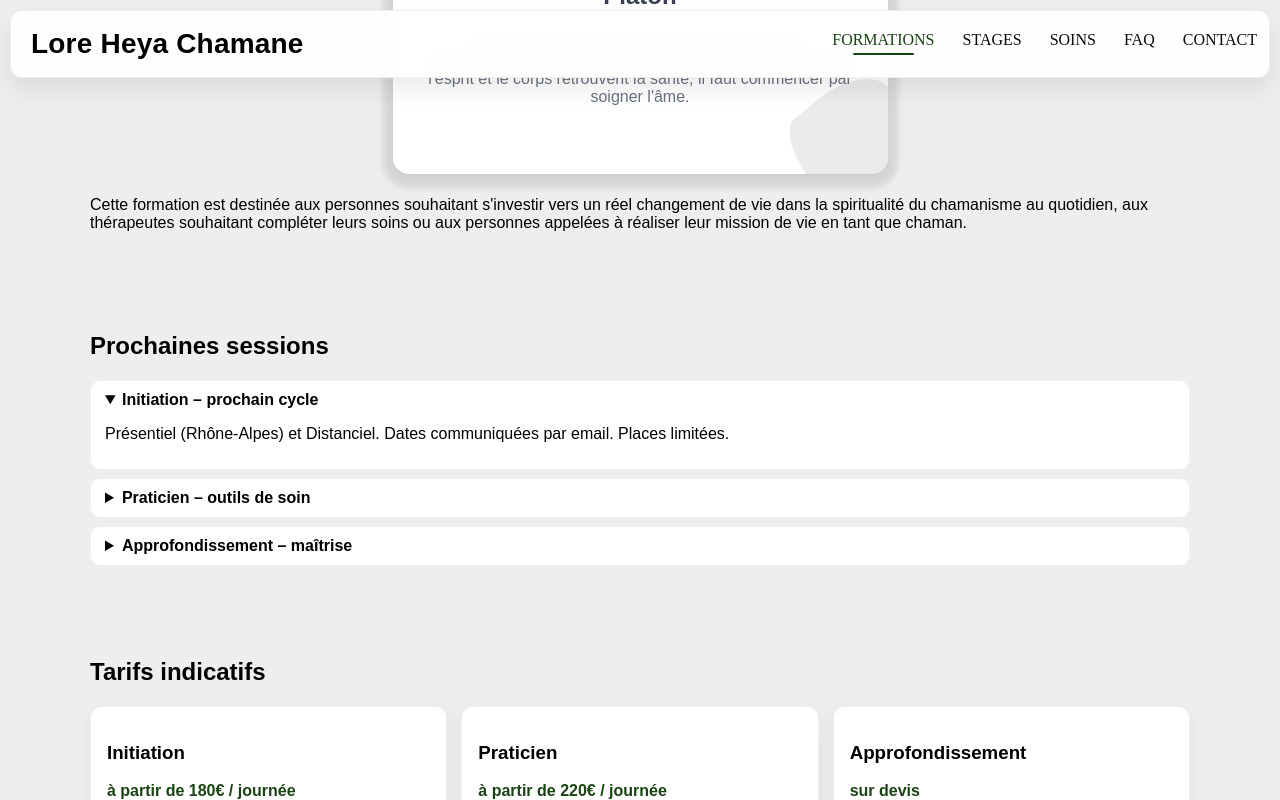
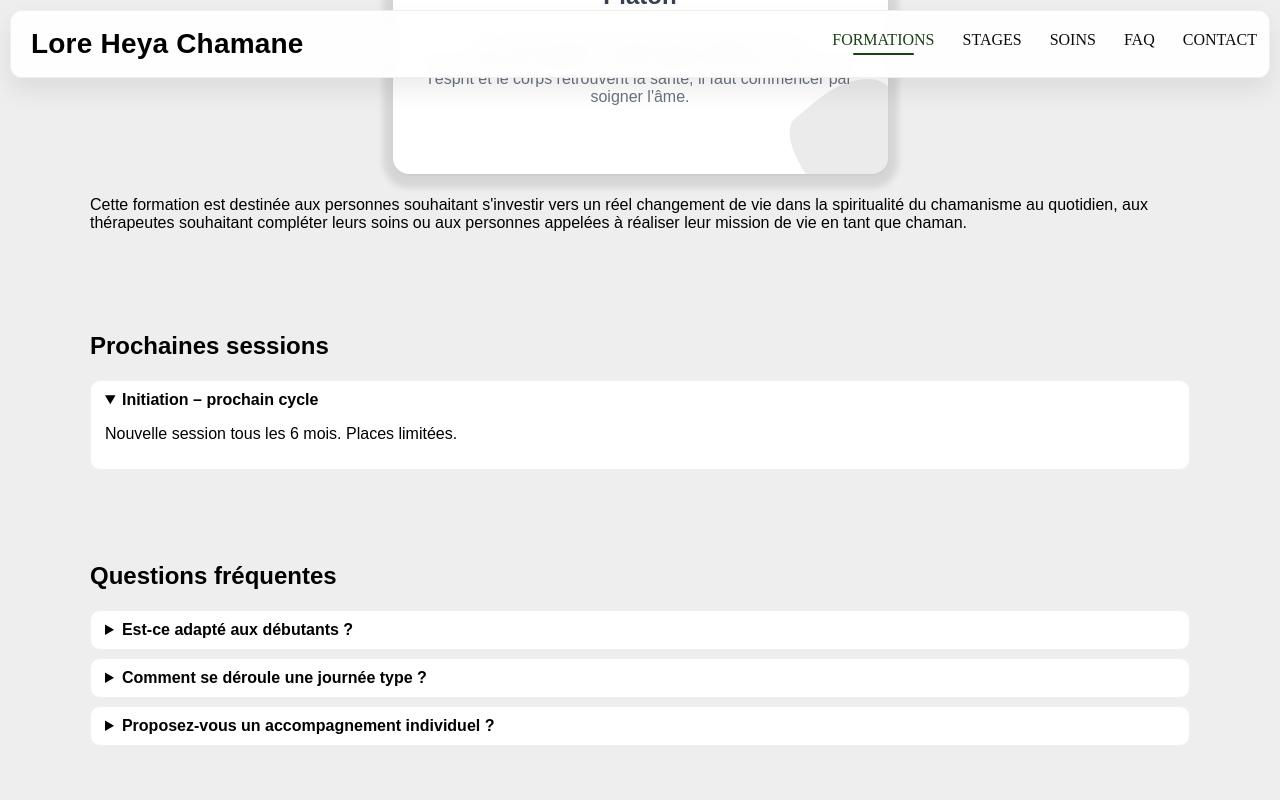
Before and after one commit to este0207/LoreHeya-WebSite, a Next.js app: page /formations in a window 1280 px wide. Both pictures are taken after a click on the heading "Initiation – prochain cycle". Shown: the part 4243-5043 px from the top of the page. Built offline with nearby package versions, Linux system fonts and the light colour scheme; a web font is replaced by a local one.

Commit message:
fix stage et plateforme

```diff
--- a/src/app/formations/page.tsx
+++ b/src/app/formations/page.tsx
@@ -94,8 +94,8 @@ export default function FormationsPage() {
             <ul className="list">
               <li>Groupes à taille humaine pour un suivi personnalisé.</li>
               <li>Alternance de théorie, pratiques guidées, rituels et intégration.</li>
-              <li>Travail possible en présence (Rhône-Alpes) et à distance.</li>
-              <li>Supports remis: feuilles de route et recommandations d'intégration.</li>
+                              <li>Rencontres d'entraînement & de pratique en présence</li>
+                <li>Supports remis: feuilles de cours</li>
             </ul>
           </div>
           <div className="flow">
@@ -287,44 +287,12 @@ export default function FormationsPage() {
           <div className="faq" style={{ marginTop: 8 }}>
             <details>
               <summary>Initiation – prochain cycle</summary>
-              <p>Présentiel (Rhône-Alpes) et Distanciel. Dates communiquées par email. Places limitées.</p>
-            </details>
-            <details>
-              <summary>Praticien – outils de soin</summary>
-              <p>Admission sur entretien bref pour valider l'adéquation du niveau. Dossier d'inscription sur demande.</p>
-            </details>
-            <details>
-              <summary>Approfondissement – maîtrise</summary>
-              <p>Sur sélection: pratique autonome et référence préalable recommandées.</p>
+              <p>Nouvelle session tous les 6 mois. Places limitées.</p>
             </details>
           </div>
         </div>
       </section>
 
-      {/* Tarifs – indicatifs */}
-      <section className="section">
-        <div className="container">
-          <h2>Tarifs indicatifs</h2>
-          <div className="price-grid">
-            <div className="price-card">
-              <h3>Initiation</h3>
-              <p className="price">à partir de 180€ / journée</p>
-            </div>
-            <div className="price-card">
-              <h3>Praticien</h3>
-              <p className="price">à partir de 220€ / journée</p>
-            </div>
-            <div className="price-card">
-              <h3>Approfondissement</h3>
-              <p className="price">sur devis</p>
-            </div>
-          </div>
-          <p style={{ marginTop: 8, color: '#6b7280' }}>
-            Les tarifs peuvent varier selon la durée, le format et le lieu. Un échéancier est possible. Les informations
-            détaillées et les dates sont envoyées après prise de contact.
-          </p>
-        </div>
-      </section>
 
       {/* Questions fréquentes */}
       <section className="section">
--- a/src/app/page.tsx
+++ b/src/app/page.tsx
@@ -69,7 +69,7 @@ export default function Page() {
           title="Plateforme de formation"
           description="Rééquilibrage, libération, ancrage."
           buttonText="Voir les soins"
-          buttonLink="/soins"
+          buttonLink="https://ecoledechamanisme.teachizy.fr/?fbclid=IwY2xjawMhSCdleHRuA2FlbQIxMQABHlWoY6FFy1X422fKeZ0IHsXekwJeUbHhxtWzfDTNjrf_AU2jrEYgIKeEsvrU_aem_8rnFE32QyzZcQ9ahw2S5cQ"
           isDark
           isCentered
           backgroundImage="/home_cards/plateforme.jpeg"
```
